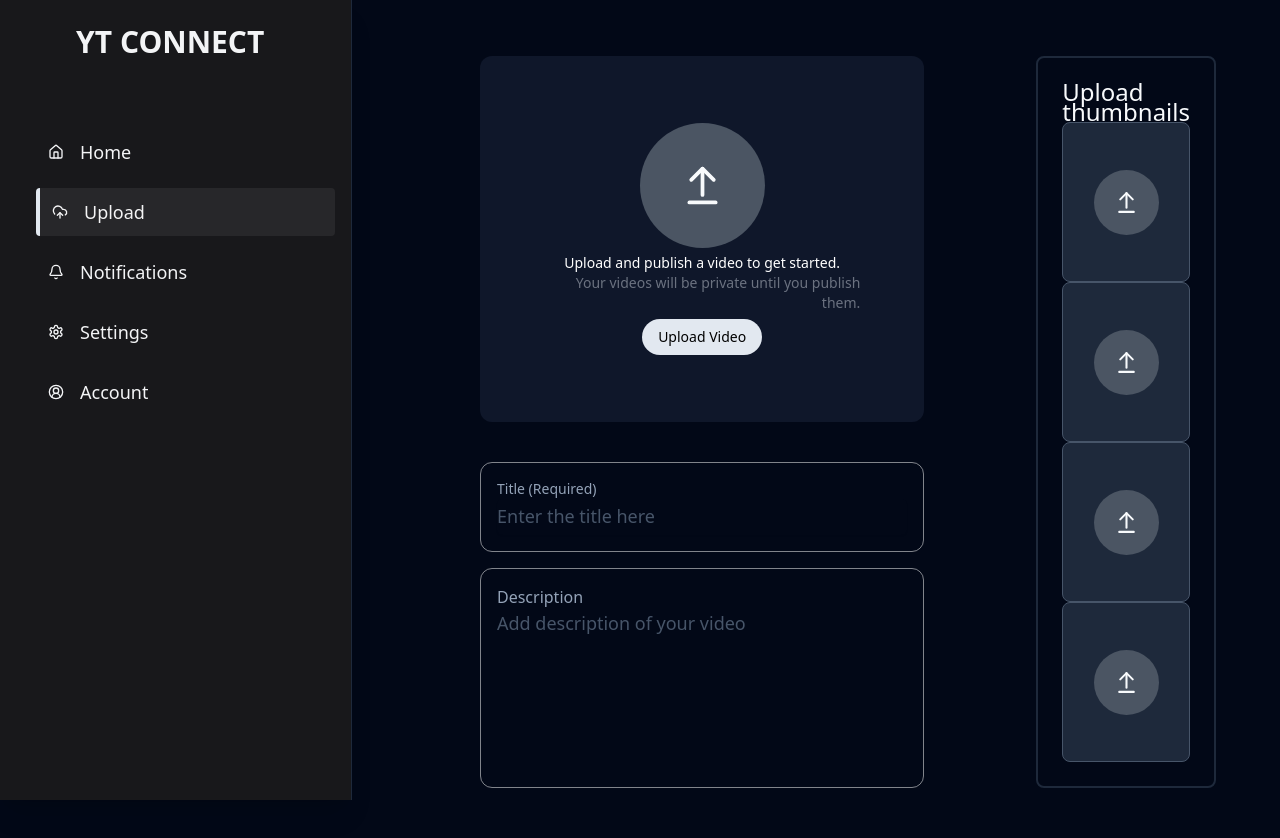
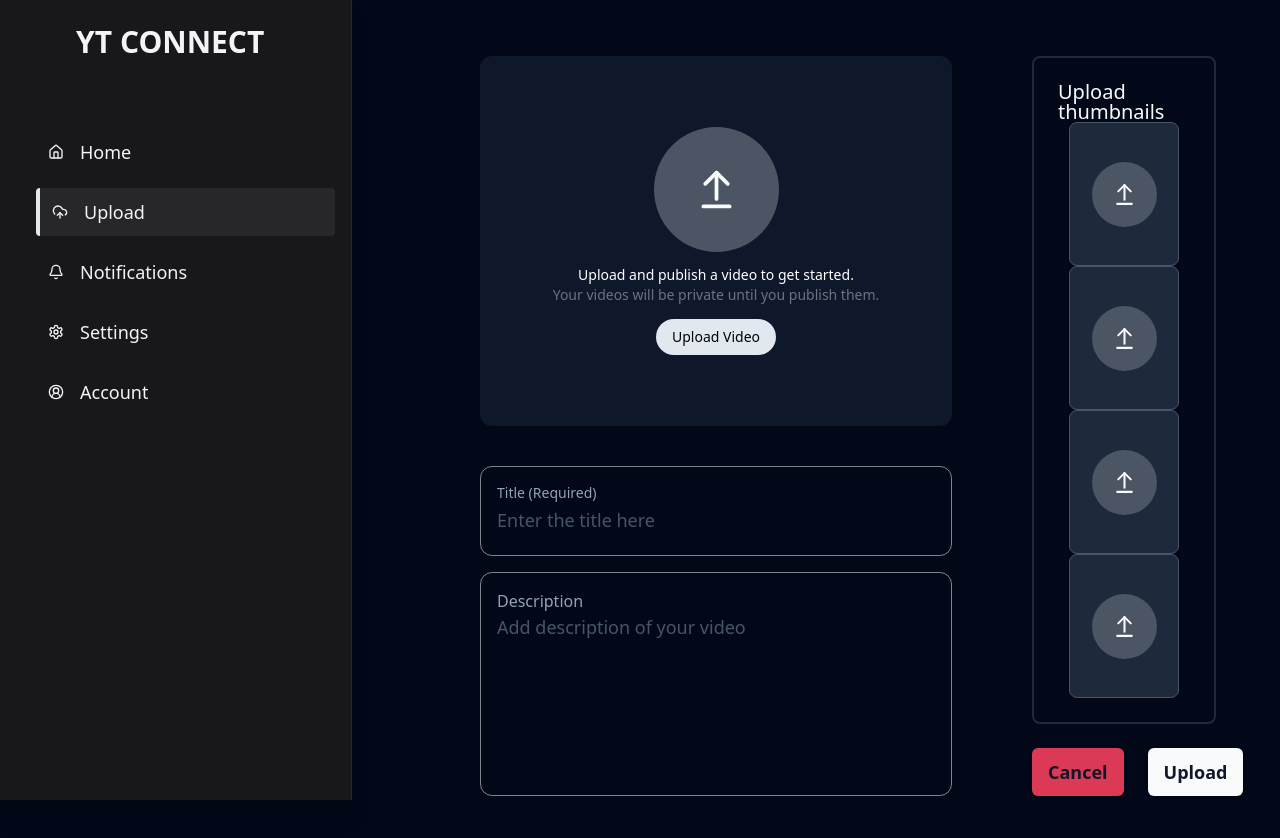
Before and after one commit to manu-0990/ytconnect, a Next.js app: page /upload in a window 1280 px wide. Shown: the top 838 px of the page. Built offline with nearby package versions, Linux system fonts and the light colour scheme.

Commit message:
feat/frontend: upload video with data page completed (api eorking)

```diff
--- a/src/app/(main)/upload/page.tsx
+++ b/src/app/(main)/upload/page.tsx
@@ -2,145 +2,136 @@
 
 import InputForm from "@/components/InputForm";
 import ThumbnailUploader from "@/components/ThumbnailUploader";
+import { Button } from "@/components/ui/button";
 import VideoUploader from "@/components/VideoUploader";
-import { useEffect, useState } from "react";
+import { useToast } from "@/hooks/use-toast";
+import axios from "axios";
+import { useState } from "react";
 
-// import Button from "@/components/ui/button";
-// import YTCard from "@/components/ui/ytCard";
-// import axios from "axios";
-// import { PlusIcon } from "lucide-react";
-// import { useSession } from "next-auth/react";
-// import { useRouter } from "next/navigation";
-// import { useState, useEffect } from "react";
+interface Thumbnail {
+  id: number;
+  imageLink: string;
+}
 
-// const tabs = [
-//   { key: 1, label: "All" },
-//   { key: 2, label: "Pending" },
-//   { key: 3, label: "Review" },
-//   { key: 4, label: "Accepted" },
-//   { key: 5, label: "Rejected" },
-// ];
+interface FormState {
+  videoUrl: string | null;
+  title: string;
+  description: string;
+  images: Thumbnail[];
+}
 
-// const demoImage = 'https://res.cloudinary.com/dw118erfr/image/upload/v1741973772/thumbnails/v4dicernfro1stdqitz0.png';
-
-// export default function Projects() {
-//   const [activeTab, setActiveTab] = useState<string>('All');
-//   const [projects, setProjects] = useState<any[]>([]);
-//   const [loading, setLoading] = useState<boolean>(false);
-
-//   const user = useSession();
-//   const router = useRouter();
-
-//   useEffect(() => {
-//     const fetchProjects = async () => {
-//       try {
-//         setLoading(true);
-//         const res = await axios.get('/api/project/all-projects');
-//         setProjects(res.data.projects);
-//       } catch (error) {
-//         console.error("Error fetching projects:", error);
-//       } finally {
-//         setLoading(false);
-//       }
-//     };
-
-//     fetchProjects();
-//   }, []);
-
-//   const filteredProjects = activeTab === "All" ? projects : projects.filter(project => project.status.toLowerCase() === activeTab.toLowerCase());
-
-//   return (
-//     <div className="p-10 h-screen flex flex-col gap-8">
-//       {/* Tabs section */}
-//       <div className="flex justify-between">
-
-//         <div className="px-3 flex gap-6">
-//         {tabs.map((tab) => (
-//           <div
-//             key={tab.key}
-//             onClick={() => setActiveTab(tab.label)}
-//             className={`px-6 py-2 rounded-full cursor-pointer transition-all ${activeTab === tab.label ? 'bg-slate-500 bg-opacity-40 backdrop-blur-3xl' : 'hover:bg-zinc-700  opacity-80 backdrop-blur-3xl font-medium'}`}
-//           >
-//             {tab.label}
-//           </div>
-//         ))}
-//         </div>
-
-//         {user.data?.user.role === 'EDITOR' && <Button variant="medium" onClick={() => router.push('/upload-page')} className="bg-zinc-50 hover:bg-zinc-200 text-black" ><PlusIcon />Create New</Button>
-//         }
-//       </div>
-
-//       {loading && <p>Loading projects...</p>}
-
-//       {/* Tab Content */}
-//       <div className="grid grid-cols-3 gap-5">
-//         {filteredProjects.length > 0 ? filteredProjects.map(project => (
-//           <YTCard
-//             key={project.id}
-//             onClick={() => router.push(`/project/${project.id}`)}
-//             imageUrl={!project.video.thumbnail[0].url ? demoImage : project.video.thumbnail[0].url}
-//             title={project.video.title || "Untitled"}
-//           />
-//         )) : <div>No existing projects found...</div>}
-//       </div>
-//     </div>
-//   );
-// }
+const DEFAULT_STATE: FormState = {
+  videoUrl: null,
+  title: "",
+  description: "",
+  images: [
+    { id: 1, imageLink: "" },
+    { id: 2, imageLink: "" },
+    { id: 3, imageLink: "" },
+    { id: 4, imageLink: "" }
+  ]
+};
 
 export default function UploadPage() {
-  const [videoUrl, setVideoUrl] = useState<string | null>(null);
-  const [title, setTitle] = useState('');
-  const [description, setDescription] = useState('');
-  const [images, setImages] = useState([
-    { id: 1, imageLink: '' },
-    { id: 2, imageLink: '' },
-    { id: 3, imageLink: '' },
-    { id: 4, imageLink: '' }
-  ]);
+  const { toast } = useToast();
+  const [formState, setFormState] = useState<FormState>(DEFAULT_STATE);
 
   const setImageLinkById = (id: number, newLink: string) => {
-    setImages(prev =>
-      prev.map(img => (img.id === id ? { ...img, imageLink: newLink } : img))
-    );
+    setFormState(prev => ({
+      ...prev,
+      images: prev.images.map(img => (img.id === id ? { ...img, imageLink: newLink } : img))
+    }));
+  };
+  const uploadedImages = formState.images.filter(img => img.imageLink !== '');
+
+  async function handleUpload() {
+    if (!formState.title.trim()) {
+      toast({
+        title: 'Error',
+        description: 'Title is required',
+        variant: 'destructive'
+      });
+      return;
+    }
+
+    if (!formState.videoUrl) {
+      toast({
+        title: 'Error',
+        description: 'Video file is required',
+        variant: 'destructive'
+      });
+      return;
+    }
+
+    // Prepare the payload. Note: Only non-empty thumbnails are sent.
+    const payload = {
+      formData: {
+        videoLink: formState.videoUrl,
+        thumbnails: uploadedImages,
+        title: formState.title,
+        description: formState.description,
+      },
     };
 
-  const handleSave = () => {
-    const uploadedImages = images.filter(img => img.imageLink !== '');
-    console.log('Uploaded thumbnails', uploadedImages);
-    // Now, you can send `uploadedImages` to your DB or API.
-  };
+    try {
+      const { data } = await axios.post('/api/project/create-new-project', payload);
+      toast({
+        title: "Success",
+        description: data.message || "Project created successfully.",
+      });
+      // Additional logic on success (e.g. redirect, reset form, etc.)
+    } catch (error: any) {
+      console.error("Upload error:", error);
+      toast({
+        title: "Error",
+        description:
+          error.response?.data.error || error.message || "An unexpected error occurred.",
+      });
+    }
+  }
 
   return (
-    <div className="h-full flex-grow pl-32 pr-16 py-14 flex gap-28 items-center justify-between">
+    <div className="h-full flex-grow pl-32 pr-16 py-14 flex gap-20 items-center">
+
       <div className="h-full w-2/3 flex flex-col gap-10 justify-between">
-        <VideoUploader onUploadComplete={(url: string) => setVideoUrl(url)} className='max-h-[50dvh]' />
+        <VideoUploader
+          onUploadComplete={(url: string) =>
+            setFormState(prev => ({ ...prev, videoUrl: url }))
+          }
+          className='max-h-[50dvh]'
+        />
+
         <InputForm
-          title={title}
-          setTitle={setTitle}
-          description={description}
-          setDescription={setDescription}
+          title={formState.title}
+          setTitle={(title) =>
+            setFormState(prev => ({ ...prev, title }))
+          }
+          description={formState.description}
+          setDescription={(description) =>
+            setFormState(prev => ({ ...prev, description }))
+          }
         />
       </div>
 
-      <div className="border-2 h-full w-1/4 rounded-lg flex flex-col justify-between items-end p-6">
-        <p className="text-2xl font-medium text-left leading-5 w-full">Upload thumbnails</p>
-        {images.map((img) => (
+      <div className="h-full w-1/4 rounded-lg flex flex-col items-center gap-4">
+
+        <div className="border-2 w-full rounded-lg flex flex-col justify-between items-center p-6 flex-grow">
+          <p className="text-xl font-medium text-left leading-5 w-full">Upload thumbnails</p>
+
+          {formState.images.map((img) => (
             <ThumbnailUploader
               key={img.id}
               imageLink={img.imageLink}
               setImageLink={(link) => setImageLinkById(img.id, link)}
             />
           ))}
-
-        {/* <button
-          type="button"
-          onClick={handleSave}
-          className="mt-4 bg-blue-600 text-white px-4 py-2 rounded"
-        >
-          Save Thumbnails
-        </button> */}
         </div>
 
+        <div className=" w-full pt-2 flex items-center justify-around gap-6">
+          <Button onClick={() => setFormState(DEFAULT_STATE)} className="flex-grow h-12 font-bold text-lg bg-rose-500/90 hover:bg-rose-400/90">Cancel</Button>
+          <Button onClick={handleUpload} className="flex-grow h-12 font-bold text-lg">Upload</Button>
+        </div>
+      </div>
     </div>
   )
 }
--- a/src/components/ThumbnailUploader.tsx
+++ b/src/components/ThumbnailUploader.tsx
@@ -53,7 +53,7 @@ export default function ImageUploadBox({ imageLink, setImageLink }: ImageUploadB
   };
 
   return (
-    <div className="relative w-full h-40 border border-slate-600 flex items-center justify-center rounded-lg overflow-hidden bg-slate-800">
+    <div className="relative w-5/6 h-36 border border-slate-600 flex items-center justify-center rounded-lg overflow-hidden bg-slate-800">
       {imageLink ? (
         <div className="w-full h-full relative">
           <img
--- a/src/lib/utils/project.ts
+++ b/src/lib/utils/project.ts
@@ -1,7 +1,7 @@
 import prisma from "@/db";
 
 export interface CreateProjectInput {
-    thumbnails?: { index: number; url: string }[];
+    thumbnails?: { id: number; imageLink: string }[];
     title: string;
     description?: string;
     videoLink: string;
@@ -30,9 +30,9 @@ export async function createProjectWithVideo(input: CreateProjectInput) {
         const thumbnail = thumbnails && await Promise.all(
             thumbnails.map(obj => prisma.thumbnail.create({
                 data: {
-                    id: (obj.index) + 1,
+                    id: obj.id,
                     videoId: video.id,
-                    url: obj.url
+                    url: obj.imageLink
                 }
             }))
         );
```
Lines whose indentation alone changed are shown as unchanged.
